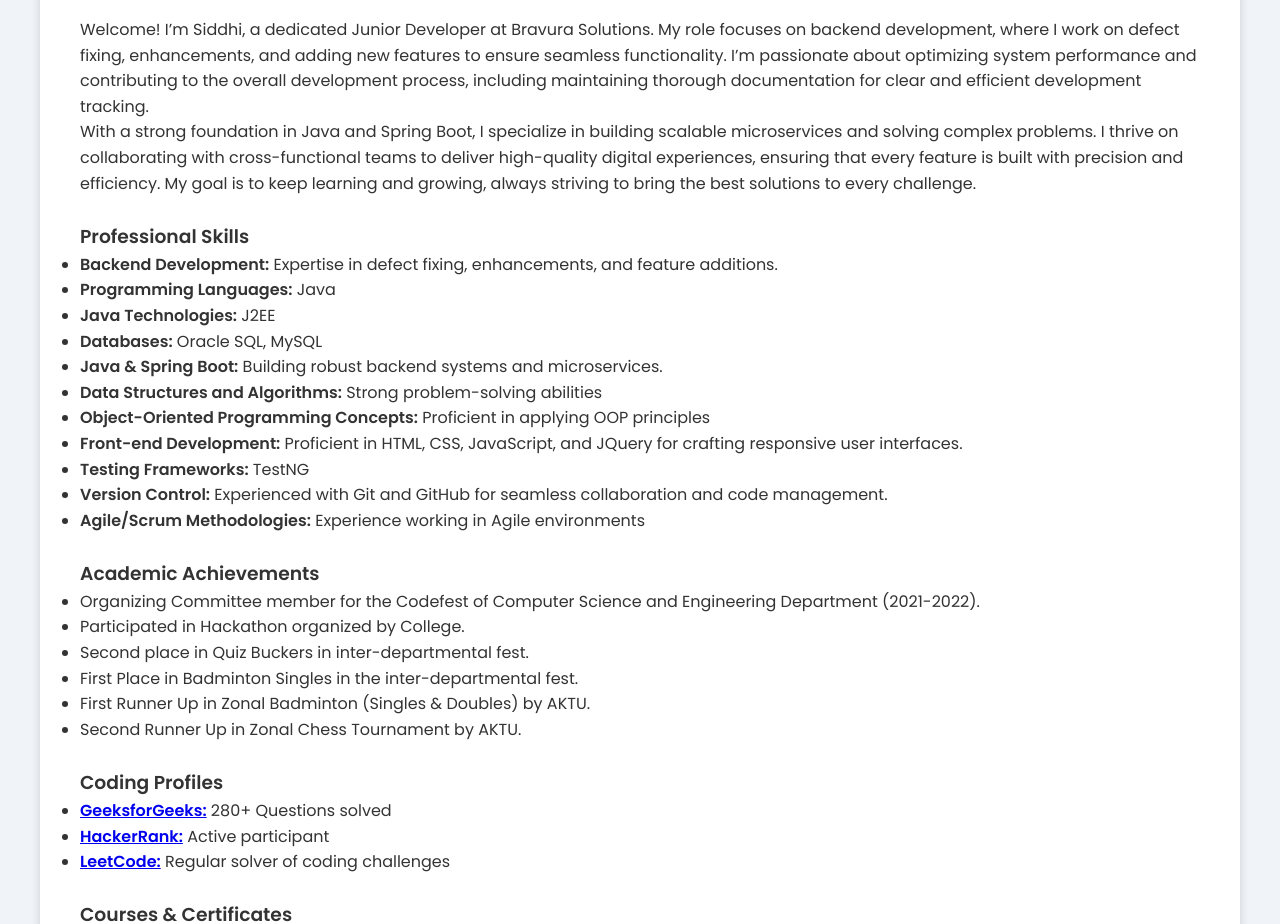
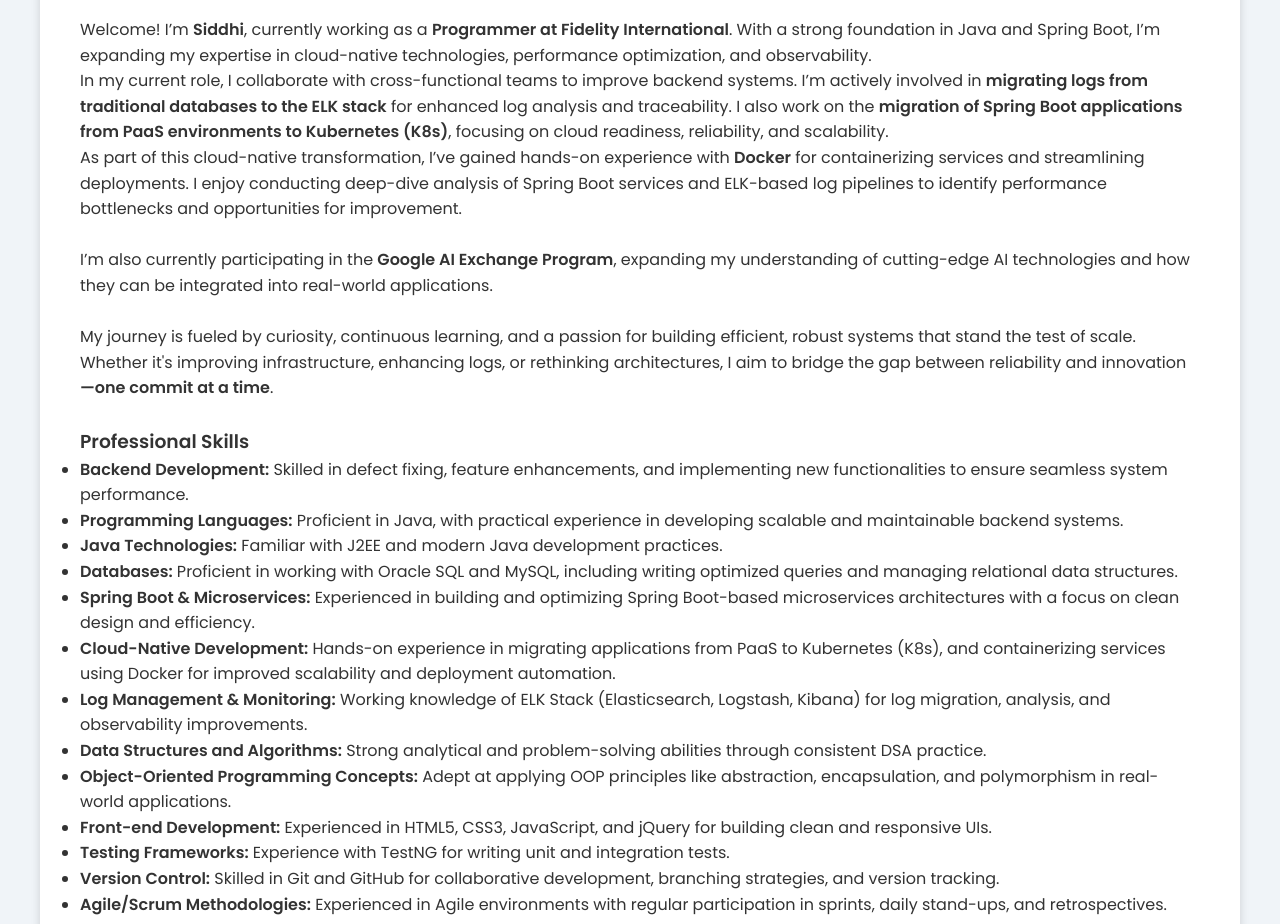
Before and after one commit to Siddhi-29/Portfolio, a plain HTML site: page about.html in a window 1280 px wide. Shown: the part 216-1140 px from the top of the page. Drawn offline with Linux system fonts and the light colour scheme.

Commit message:
Updating Details

```diff
--- a/about.html
+++ b/about.html
@@ -7,7 +7,7 @@
 <link rel="stylesheet" href="css/styles.css">
 </head>
 <body>
-	<header>
+	<header style="text-align: center;">
 		<h1>About Me</h1>
 		<nav>
 			<ul>
@@ -21,74 +21,120 @@
 
 	<section id="about">
 		<h2>Siddhi Pandey</h2>
-		<p>Welcome! I’m Siddhi, a dedicated Junior Developer at Bravura
-			Solutions. My role focuses on backend development, where I work on
-			defect fixing, enhancements, and adding new features to ensure
-			seamless functionality. I’m passionate about optimizing system
-			performance and contributing to the overall development process,
-			including maintaining thorough documentation for clear and efficient
-			development tracking.</p>
-		<p>With a strong foundation in Java and Spring Boot, I specialize
-			in building scalable microservices and solving complex problems. I
-			thrive on collaborating with cross-functional teams to deliver
-			high-quality digital experiences, ensuring that every feature is
-			built with precision and efficiency. My goal is to keep learning and
-			growing, always striving to bring the best solutions to every
-			challenge.</p>
+		<p>
+			Welcome! I’m <strong>Siddhi</strong>, currently working as a <strong>Programmer
+				at Fidelity International</strong>. With a strong foundation in Java and
+			Spring Boot, I’m expanding my expertise in cloud-native technologies,
+			performance optimization, and observability.
+		</p>
+
+		<p>
+			In my current role, I collaborate with cross-functional teams to
+			improve backend systems. I’m actively involved in <strong>migrating
+				logs from traditional databases to the ELK stack</strong> for enhanced log
+			analysis and traceability. I also work on the <strong>migration
+				of Spring Boot applications from PaaS environments to Kubernetes
+				(K8s)</strong>, focusing on cloud readiness, reliability, and scalability.
+		</p>
+
+		<p>
+			As part of this cloud-native transformation, I’ve gained hands-on
+			experience with <strong>Docker</strong> for containerizing services
+			and streamlining deployments. I enjoy conducting deep-dive analysis
+			of Spring Boot services and ELK-based log pipelines to identify
+			performance bottlenecks and opportunities for improvement.
+		</p>
 		<br>
-
+		<p>
+			I’m also currently participating in the <strong>Google AI
+				Exchange Program</strong>, expanding my understanding of cutting-edge AI
+			technologies and how they can be integrated into real-world
+			applications.
+		</p>
+		<br>
+		<p>
+			My journey is fueled by curiosity, continuous learning, and a passion
+			for building efficient, robust systems that stand the test of scale.
+			Whether it's improving infrastructure, enhancing logs, or rethinking
+			architectures, I aim to bridge the gap between reliability and
+			innovation<strong>—one commit at a time</strong>.
+		</p>
+		<br>
 		<h3>Professional Skills</h3>
 		<ul>
-			<li><strong>Backend Development:</strong> Expertise in defect
-				fixing, enhancements, and feature additions.</li>
-			<li><strong>Programming Languages:</strong> Java</li>
-			<li><strong>Java Technologies:</strong> J2EE</li>
-			<li><strong>Databases:</strong> Oracle SQL, MySQL</li>
-			<li><strong>Java & Spring Boot:</strong> Building robust backend
-				systems and microservices.</li>
+			<li><strong>Backend Development:</strong> Skilled in defect
+				fixing, feature enhancements, and implementing new functionalities
+				to ensure seamless system performance.</li>
+			<li><strong>Programming Languages:</strong> Proficient in Java,
+				with practical experience in developing scalable and maintainable
+				backend systems.</li>
+			<li><strong>Java Technologies:</strong> Familiar with J2EE and
+				modern Java development practices.</li>
+			<li><strong>Databases:</strong> Proficient in working with
+				Oracle SQL and MySQL, including writing optimized queries and
+				managing relational data structures.</li>
+			<li><strong>Spring Boot & Microservices:</strong> Experienced in
+				building and optimizing Spring Boot-based microservices
+				architectures with a focus on clean design and efficiency.</li>
+			<li><strong>Cloud-Native Development:</strong> Hands-on
+				experience in migrating applications from PaaS to Kubernetes (K8s),
+				and containerizing services using Docker for improved scalability
+				and deployment automation.</li>
+			<li><strong>Log Management & Monitoring:</strong> Working
+				knowledge of ELK Stack (Elasticsearch, Logstash, Kibana) for log
+				migration, analysis, and observability improvements.</li>
 			<li><strong>Data Structures and Algorithms:</strong> Strong
-				problem-solving abilities</li>
-			<li><strong>Object-Oriented Programming Concepts:</strong>
-				Proficient in applying OOP principles</li>
-			<li><strong>Front-end Development:</strong> Proficient in HTML,
-				CSS, JavaScript, and JQuery for crafting responsive user interfaces.</li>
-			<li><strong>Testing Frameworks:</strong> TestNG</li>
-			<li><strong>Version Control:</strong> Experienced with Git and
-				GitHub for seamless collaboration and code management.</li>
-			<li><strong>Agile/Scrum Methodologies:</strong> Experience
-				working in Agile environments</li>
+				analytical and problem-solving abilities through consistent DSA
+				practice.</li>
+			<li><strong>Object-Oriented Programming Concepts:</strong> Adept
+				at applying OOP principles like abstraction, encapsulation, and
+				polymorphism in real-world applications.</li>
+			<li><strong>Front-end Development:</strong> Experienced in
+				HTML5, CSS3, JavaScript, and jQuery for building clean and
+				responsive UIs.</li>
+			<li><strong>Testing Frameworks:</strong> Experience with TestNG
+				for writing unit and integration tests.</li>
+			<li><strong>Version Control:</strong> Skilled in Git and GitHub
+				for collaborative development, branching strategies, and version
+				tracking.</li>
+			<li><strong>Agile/Scrum Methodologies:</strong> Experienced in
+				Agile environments with regular participation in sprints, daily
+				stand-ups, and retrospectives.</li>
 		</ul>
 		<br>
-
 		<h3>Academic Achievements</h3>
 		<ul>
-			<li>Organizing Committee member for the Codefest of Computer
-				Science and Engineering Department (2021-2022).</li>
-			<li>Participated in Hackathon organized by College.</li>
-			<li>Second place in Quiz Buckers in inter-departmental fest.</li>
-			<li>First Place in Badminton Singles in the inter-departmental
-				fest.</li>
-			<li>First Runner Up in Zonal Badminton (Singles & Doubles) by
-				AKTU.</li>
-			<li>Second Runner Up in Zonal Chess Tournament by AKTU.</li>
+			<li>Organizing Committee Member for Codefest – CSE Department
+				(2021–2022)</li>
+			<li>Participated in a college-level Hackathon</li>
+			<li>2nd Place – Quiz Buckers, Inter-department Fest</li>
+			<li>1st Place – Badminton Singles, Inter-department Fest</li>
+			<li>Runner-Up – Zonal Badminton (Singles & Doubles), conducted
+				by AKTU</li>
+			<li>2nd Runner-Up – Zonal Chess Tournament, conducted by AKTU</li>
 		</ul>
 		<br>
-
 		<h3>Coding Profiles</h3>
 		<ul>
 			<li><strong><a
 					href="https://www.geeksforgeeks.org/user/pandeysiddhi/"
-					target="_blank">GeeksforGeeks:</a></strong> 280+ Questions solved</li>
+					target="_blank">GeeksforGeeks:</a></strong> Solved 280+ questions</li>
 			<li><strong><a
 					href="https://www.hackerrank.com/profile/techieSiddhi"
-					target="_blank">HackerRank:</a></strong> Active participant</li>
+					target="_blank">HackerRank:</a></strong> Frequent contributor and
+				skill-building participant</li>
 			<li><strong><a href="https://leetcode.com/u/siddhi_29/"
-					target="_blank">LeetCode:</a></strong> Regular solver of coding challenges</li>
+					target="_blank">LeetCode:</a></strong> Active and consistent participant in
+				coding challenges</li>
 		</ul>
 		<br>
 
 		<h3>Courses & Certificates</h3>
 		<ul>
+			<li><a
+				href="https://vision.hack2skill.com/event/genaiexchange/?utm_source=hack2skill&utm_medium=homepage"
+				target="_blank">Google AI Exchange Program – Participant
+					(Ongoing)</a></li>
 			<li><a
 				href="https://drive.google.com/file/d/1e0EOL9doTED4J-IqiGaNXhD1yrNQoHJk/view"
 				target="_blank">Introduction to Generative AI - AWS Skill
--- a/css/styles.css
+++ b/css/styles.css
@@ -230,3 +230,13 @@ input[type="submit"]:hover {
 .resume-btn:hover {
 	background-color: #2980b9;
 }
+
+#github-profile {
+	text-align: center;
+	background-color: #f0fff4; /* very light green */
+	padding: 40px;
+	border-radius: 12px;
+	box-shadow: 0 4px 10px rgba(0, 0, 0, 0.1);
+	margin: 20px auto;
+	max-width: 800px;
+}
```
Also changed, not shown: contact.html (+7 -4 lines), index.html (+3 -3 lines), portfolio.html (+23 -12 lines).
